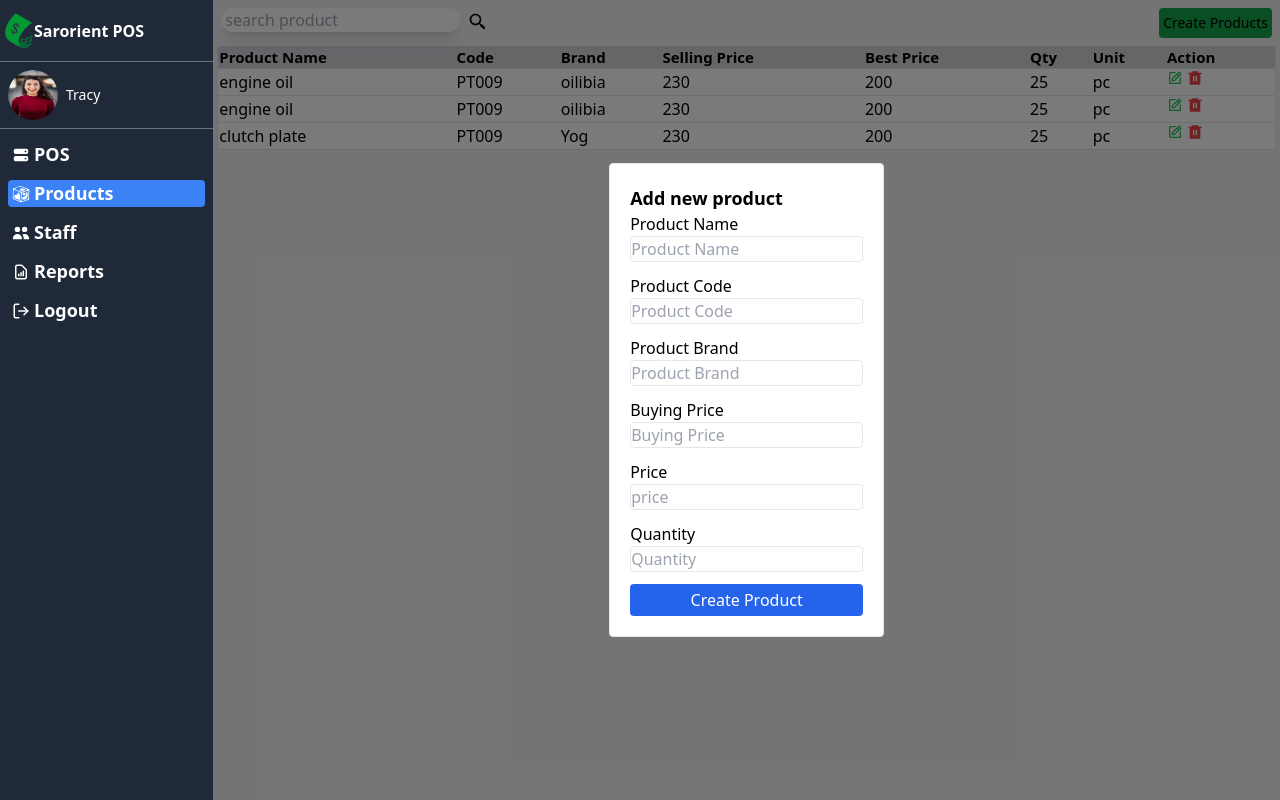
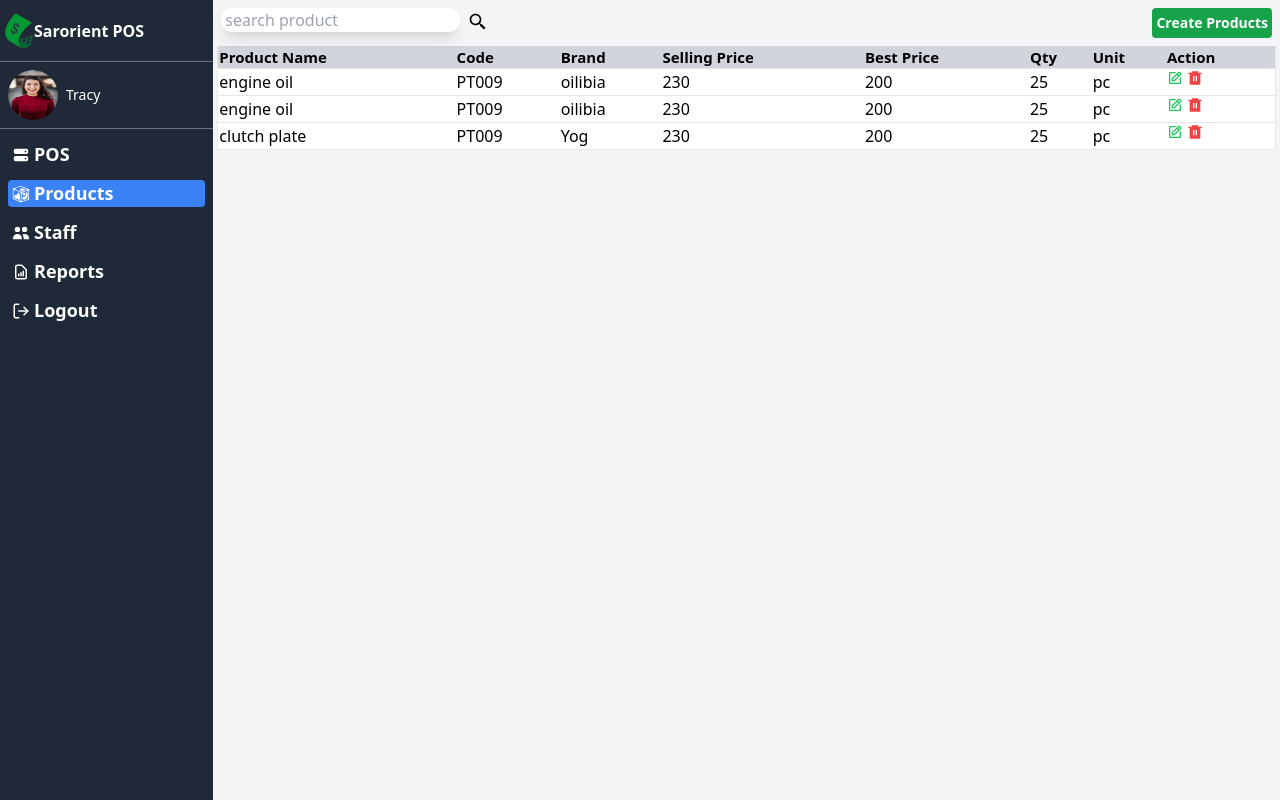
Before and after one commit to saretoduncan/sarorient-pos, a Next.js app: page /main/products in a window 1280 px wide. Built offline with nearby package versions, Linux system fonts and the light colour scheme.

Commit message:
add open and close of create product form functionality

```diff
--- a/app/components/Create_Product.tsx
+++ b/app/components/Create_Product.tsx
@@ -1,6 +1,8 @@
 "use client";
 import { SubmitHandler, useForm } from "react-hook-form";
 import { IProduct } from "../interfaces/IProducts";
+import { useProductFormStore } from "@/store";
+import { AiFillCloseCircle } from "react-icons/ai";
 export default function Create_Product() {
   const {
     register,
@@ -8,12 +10,18 @@ export default function Create_Product() {
     formState: { errors },
   } = useForm<IProduct>();
 
+  const closeForm = useProductFormStore((state) => state.toggleForm);
   const handleSubmitProduct: SubmitHandler<IProduct> = (productInfo) => {
     console.log(productInfo);
   };
   return (
     <>
-      <section className="" >
+      <section className="relative">
+        <div className="absolute top-0 right-2">
+          <button onClick={() => closeForm(false)}>
+            <AiFillCloseCircle className="text-red-500 text-[24px]" />
+          </button>
+        </div>
         <h3 className="font-bold text-lg">Add new product</h3>
         <div>
           <form onSubmit={handleSubmit(handleSubmitProduct)}>
--- a/app/components/ProductsTable.tsx
+++ b/app/components/ProductsTable.tsx
@@ -1,12 +1,21 @@
+"use client";
 import React from "react";
 import { BiEdit, BiSearchAlt2 } from "react-icons/bi";
 import { RiDeleteBin6Fill } from "react-icons/ri";
 import Create_Product from "./Create_Product";
+import { useProductFormStore } from "@/store";
 const Products_table: React.FC<{}> = () => {
+  const openCreateProductForm = useProductFormStore((state) => state.toggleForm);
+
+  const formState = useProductFormStore.getState().form_open;
   return (
     <>
       <main className="relative h-screen">
-        <section className="absolute top-0 left-0 bottom-0 right-0 bg-[rgba(0,0,0,0.52)] flex justify-center">
+        <section
+          className={`absolute top-0 left-0 bottom-0 right-0 bg-[rgba(0,0,0,0.52)] ${
+            useProductFormStore((state)=>state.form_open) ? "flex" : "hidden"
+          } justify-center`}
+        >
           {" "}
           <div className="my-auto border rounded bg-white p-5">
             <Create_Product />
@@ -29,7 +38,10 @@ const Products_table: React.FC<{}> = () => {
             </div>
           </div>
           <div className="grid">
-            <button className="bg-green-600 px-1 py-1   rounded justify-self-end text-sm">
+            <button
+              className="bg-green-600 px-1 py-1   rounded justify-self-end text-sm font-bold text-white"
+              onClick={()=>openCreateProductForm(true)}
+            >
               Create Products
             </button>
           </div>
--- a/store.ts
+++ b/store.ts
@@ -0,0 +1,11 @@
+import {create} from 'zustand'
+interface IProductStore{
+    form_open:boolean
+    toggleForm:(by:boolean)=>void
+}
+export const useProductFormStore = create<IProductStore>((set)=>({
+    form_open:false,
+    toggleForm: (by)=>{set(()=>({form_open:by}))
+
+    }
+}))
```
